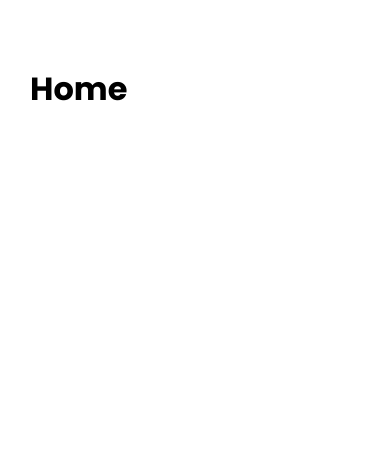
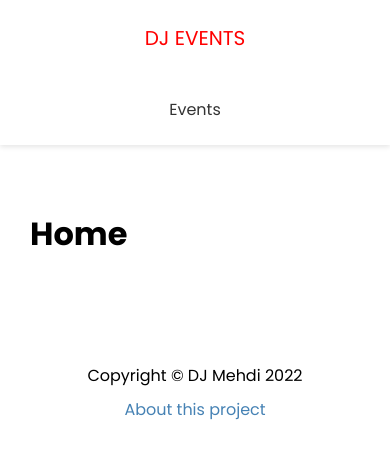
Before and after one commit to mrmodarres/dj-events, a Next.js app: page / in a window 390 px wide. Shown: the top 458 px of the page. Built offline with nearby package versions, Linux system fonts and the light colour scheme.

Commit message:
+ Header + Footer

```diff
--- /dev/null
+++ b/components/Footer.js
@@ -0,0 +1,13 @@
+import React from "react";
+import Link from "next/link";
+import styles from "../styles/Footer.module.css";
+function Footer() {
+  return (
+    <footer className={styles.footer}>
+      <p>Copyright &copy; DJ Mehdi 2022</p>
+      <Link href="/about">About this project</Link>
+    </footer>
+  );
+}
+
+export default Footer;
--- /dev/null
+++ b/components/Header.js
@@ -0,0 +1,21 @@
+import React from "react";
+import Link from "next/link";
+import styles from "../styles/Header.module.css";
+function Header() {
+  return (
+    <header className={styles.header}>
+      <div className={styles.logo}>
+        <Link href="/">DJ Events</Link>
+      </div>
+      <nav>
+        <ul>
+          <li>
+            <Link href="/events"> Events</Link>
+          </li>
+        </ul>
+      </nav>
+    </header>
+  );
+}
+
+export default Header;
--- a/components/Layout.js
+++ b/components/Layout.js
@@ -1,5 +1,7 @@
 import React from "react";
 import Head from "next/head";
+import Header from "./Header";
+import Footer from "./Footer";
 import styles from "../styles/Layout.module.css";
 export default function Layout({ title, keywords, description, children }) {
   return (
@@ -9,7 +11,9 @@
         <meta name="description" content={description} />
         <meta name="keywords" content={keywords} />
       </Head>
+      <Header />
       <div className={styles.container}>{children}</div>
+      <Footer />
     </div>
   );
 }
--- /dev/null
+++ b/styles/Footer.module.css
@@ -0,0 +1,8 @@
+.footer {
+  margin: 100px 0 40px;
+  text-align: center;
+}
+
+.footer p {
+  margin: 5px 0;
+}
--- /dev/null
+++ b/styles/Header.module.css
@@ -0,0 +1,54 @@
+.header {
+  display: flex;
+  justify-content: space-between;
+  align-items: center;
+  background: #ffff;
+  color: #333;
+  height: 60px;
+  padding: 0 30px;
+  box-shadow: 0 2px 5px rgba(0, 0, 0, 0.1);
+}
+
+.header a {
+  color: #333;
+  margin-right: 20px;
+}
+
+.header a:hover {
+  color: #000;
+}
+
+.header ul {
+  display: flex;
+  align-items: center;
+  justify-content: center;
+  list-style: none;
+}
+
+.logo {
+  color: red;
+  font-size: 20px;
+  text-transform: uppercase;
+}
+.logo a {
+  color: red;
+}
+
+@media (max-width: 768px) {
+  .header {
+    flex-direction: column;
+    height: auto;
+  }
+
+  .header ul {
+    margin: 20px 0;
+    flex-direction: column;
+    text-align: center;
+  }
+  .header a {
+    margin-right: 0;
+  }
+  .logo {
+    margin: 20px 0;
+  }
+}
```
